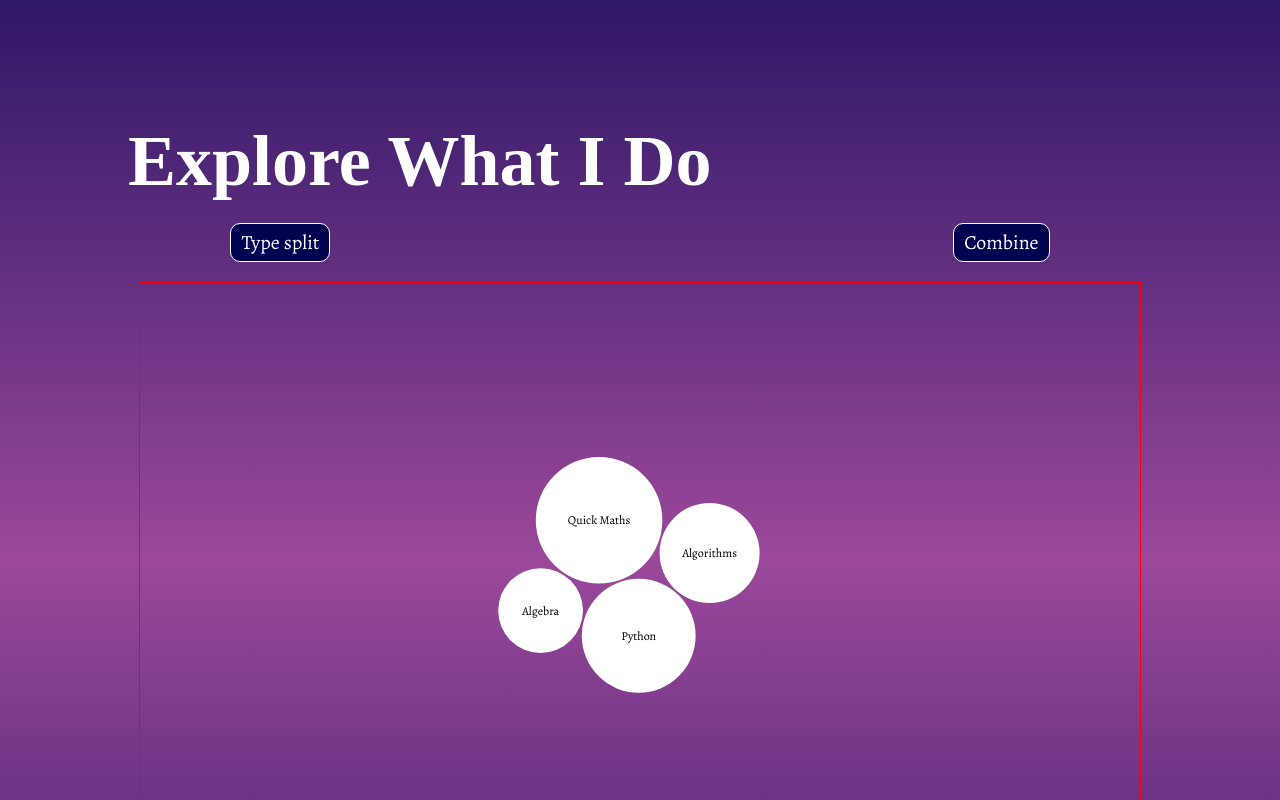
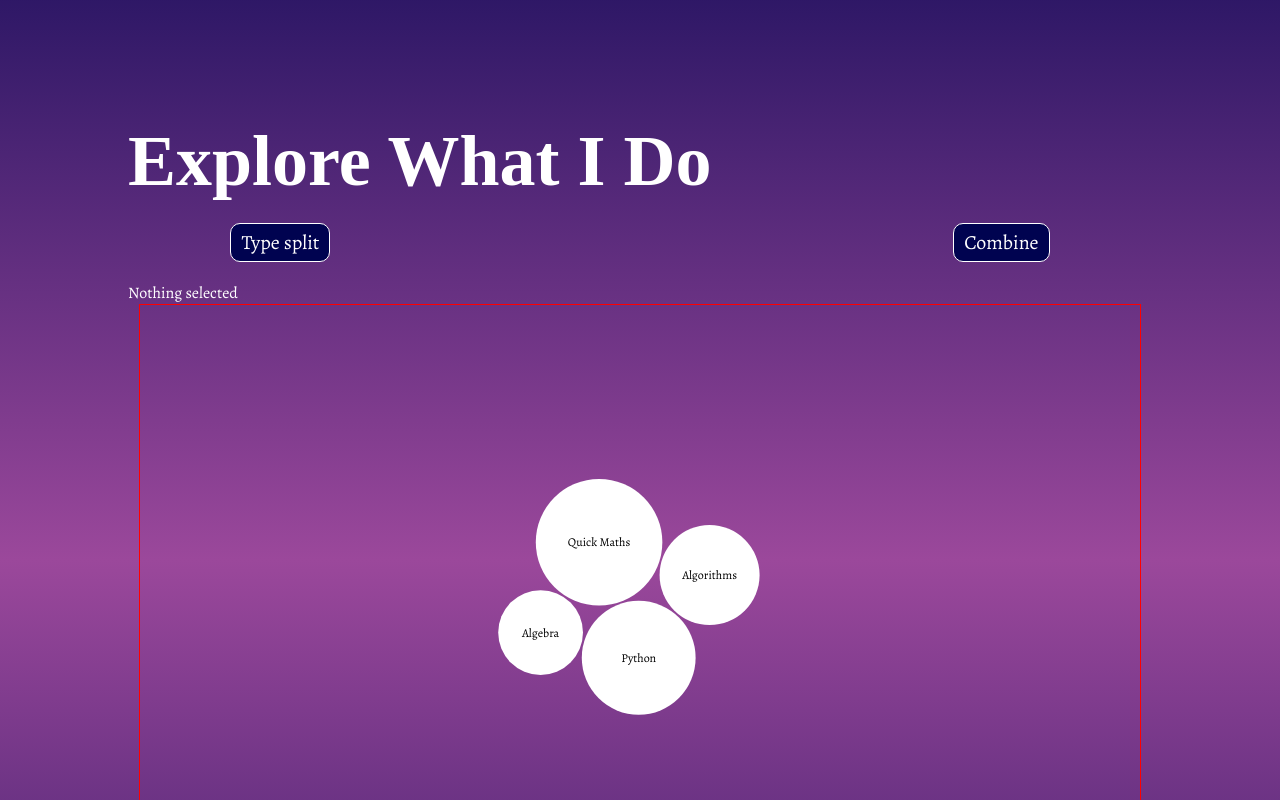
Before and after one commit to jesseyang432/jesseyang432.github.io, a React (Create React App) app: page / in a window 1280 px wide. Shown: the part 1040-1840 px from the top of the page. Built offline with nearby package versions, Linux system fonts and the light colour scheme; a web font is replaced by a local one.

Commit message:
finally got bubbleClicked and getTooltip to display correctly (was using deprecated code before)

```diff
--- a/src/components/modules/Explore.js
+++ b/src/components/modules/Explore.js
@@ -73,7 +73,7 @@ class Explore extends Component {
         .attr("fill", "white")
         .attr("cx", 100)
         .attr("cy", 300)
-        .on("click", this.bubbleClicked.bind(this));
+        .on("click", (event, d) => this.bubbleClicked(d));
 
     let labels = svg.selectAll(".label")
         .data(this.data)
@@ -128,6 +128,14 @@ class Explore extends Component {
       this.setState({selected: bubble});
   }
 
+  getTooltip = () => {
+      if (this.state.selected) {
+          return <p>{this.state.selected.title}</p>
+      } else {
+          return <p>Nothing selected</p>
+      }
+  }
+
 
   componentDidMount = () => {
     let svg = this.createSVG();
@@ -143,6 +151,8 @@ class Explore extends Component {
                     <button id="type" onClick={() => this.toggleStatus("separate")}>Type split</button>
                     <button id="combine" onClick={() => this.toggleStatus("combined")}>Combine</button>
                 </div>
+
+                {this.getTooltip()}
                 <div id="explore" ref={el => (this.el = el)}></div>
             </div>
         </>
```
Also changed, not shown: 1 other file (tests, documents, lock files or other folders).
